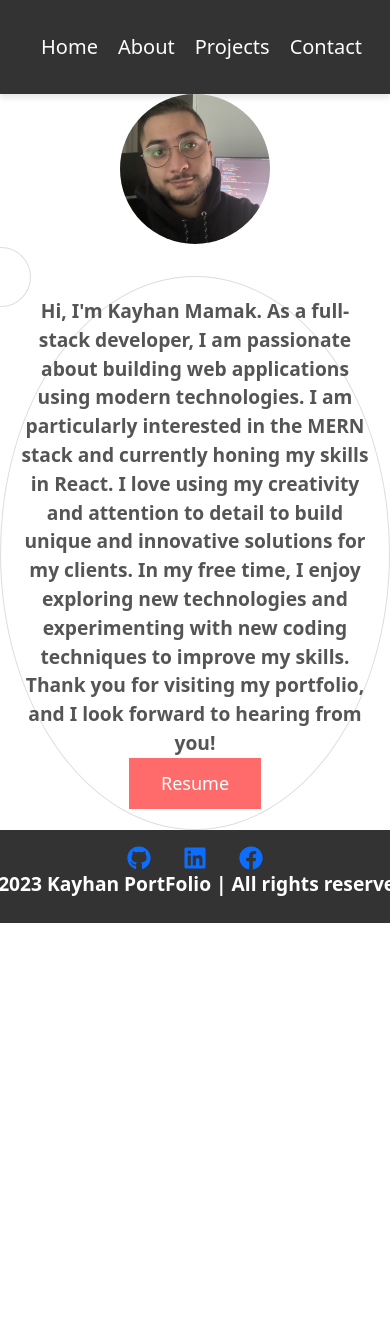
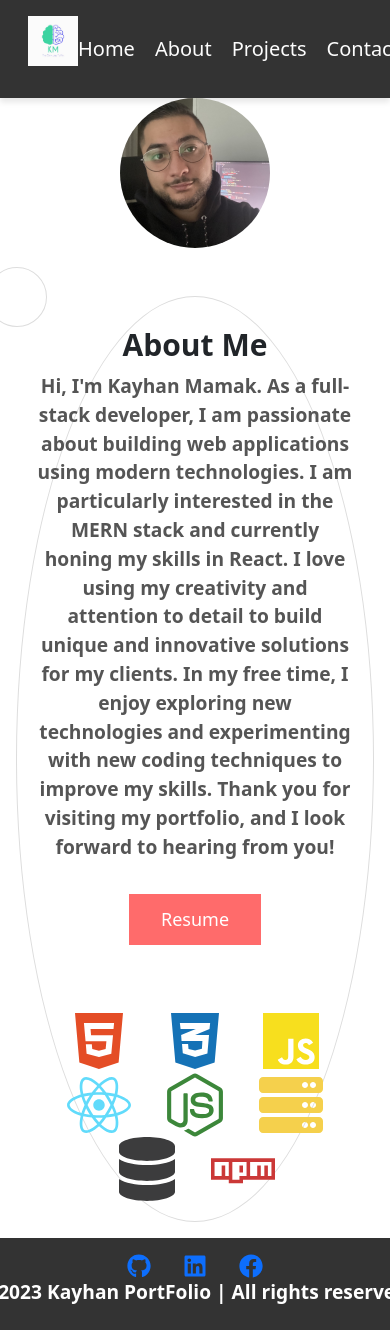
Before and after one commit to byunn90/React-Portfolio, a React (Create React App) app: page / in a window 390 px wide. Shown: the top 1330 px of the page. Before the commit the page ends 923 px from the top, so only its background shows below. Built offline with nearby package versions, Linux system fonts and the light colour scheme.

Commit message:
fixing about me

```diff
--- a/package.json
+++ b/package.json
@@ -5,6 +5,10 @@
   "private": true,
   "dependencies": {
     "@formspree/react": "^2.4.1",
+    "@fortawesome/fontawesome-svg-core": "^6.4.0",
+    "@fortawesome/free-brands-svg-icons": "^6.4.0",
+    "@fortawesome/free-solid-svg-icons": "^6.4.0",
+    "@fortawesome/react-fontawesome": "^0.2.0",
     "@testing-library/jest-dom": "^5.16.5",
     "@testing-library/react": "^11.1.0",
     "@testing-library/user-event": "^13.5.0",
--- a/src/components/Footer.js
+++ b/src/components/Footer.js
@@ -17,7 +17,7 @@ function Footer({ currentPage, handlePageChange }) {
         </a>
       </div>
       <div className="container d-flex justify-content-center align-items-center">
-        <a className="navbar-brand" href="#">
+        <a className="navbar-brand">
           © 2023 Kayhan PortFolio | All rights reserved.
         </a>
       </div>
--- a/src/components/NavBar.js
+++ b/src/components/NavBar.js
@@ -1,12 +1,18 @@
 import React from "react";
 import "../styles/Navbar.css";
+import logo from "../images/yjebqfmd.jpg";
 
 function Navbar({ currentPage, handlePageChange }) {
   return (
     <nav className="my-navbar">
       <div className="container d-flex justify-content-between align-items-center">
         <a className="navbar-brand" href="#">
-          <img></img>
+          <img
+            src={logo}
+            alt="Logo"
+            className="logo"
+            style={{ width: "50px", height: "50px" }}
+          />
         </a>
         <ul className="nav-links d-flex align-items-center">
           <li className="nav-item active">
--- a/src/components/pages/Home.js
+++ b/src/components/pages/Home.js
@@ -1,5 +1,16 @@
 import React from "react";
+import {
+  FaHtml5,
+  FaCss3Alt,
+  FaJs,
+  FaReact,
+  FaNodeJs,
+  FaServer,
+  FaDatabase,
+  FaNpm,
+} from "react-icons/fa";
 import pfp from "../../images/KayhanImage.jpg";
+import myResume from "../../CV/kayhanResume.pdf";
 import "../../styles/Home.css";
 
 function Home() {
@@ -12,6 +23,7 @@ function Home() {
       </div>
       <div className="right">
         <div className="cloud-container">
+          <header className="aboutMe-Header">About Me</header>
           <p className="about-me">
             Hi, I'm Kayhan Mamak. As a full-stack developer, I am passionate
             about building web applications using modern technologies. I am
@@ -22,10 +34,38 @@ function Home() {
             coding techniques to improve my skills. Thank you for visiting my
             portfolio, and I look forward to hearing from you!
           </p>
-          <div>
-            <a href="../../../CV/kayhanResume.pdf" download>
+          <div className="resume">
+            <a href={myResume} download>
               <button>Resume</button>
             </a>
+          </div>
+          <div className="skillset">
+            <ul>
+              <li>
+                <FaHtml5 style={{ color: "#E44D26" }} />
+              </li>
+              <li>
+                <FaCss3Alt style={{ color: "#1572B6" }} />
+              </li>
+              <li>
+                <FaJs style={{ color: "#F7DF1E" }} />
+              </li>
+              <li>
+                <FaReact style={{ color: "#61DBFB" }} />
+              </li>
+              <li>
+                <FaNodeJs style={{ color: "#3C873A" }} />
+              </li>
+              <li>
+                <FaServer style={{ color: "#F5D04C" }} />
+              </li>
+              <li>
+                <FaDatabase style={{ color: "#3C3C3D" }} />
+              </li>
+              <li>
+                <FaNpm style={{ color: "#CB3837" }} />
+              </li>
+            </ul>
           </div>
         </div>
       </div>
--- a/src/styles/Home.css
+++ b/src/styles/Home.css
@@ -158,3 +158,70 @@ button:active {
     height: 1.5rem;
   }
 }
+.list {
+  list-style-type: none;
+  padding-left: 0;
+}
+
+.list li {
+  display: flex;
+  align-items: center;
+  margin-bottom: 0.5rem;
+}
+
+.list li svg {
+  margin-right: 0.5rem;
+}
+
+.skillset {
+  margin-top: 2rem;
+}
+
+.skillset ul {
+  list-style: none;
+  margin: 0;
+  padding: 0;
+  display: flex;
+  flex-wrap: wrap;
+  justify-content: center;
+}
+
+.skillset li {
+  margin: 0 1rem;
+  text-align: center;
+}
+
+.skillset svg {
+  width: 4rem;
+  height: 4rem;
+  color: #555;
+}
+
+.aboutMe-Header {
+  font-size: 30px;
+}
+
+.resume {
+  margin-top: 2rem;
+}
+
+.skillset {
+  margin-top: 4rem;
+}
+
+.about-me-header {
+  display: none;
+}
+
+@media screen and (max-width: 1024px) {
+  .about-me-header {
+    display: block;
+    position: absolute;
+    top: 0;
+    left: 50%;
+    transform: translateX(-50%);
+    background-color: #fff;
+    padding: 10px;
+    border-bottom: 1px solid #ccc;
+  }
+}
--- a/src/styles/Navbar.css
+++ b/src/styles/Navbar.css
@@ -123,6 +123,9 @@
   .nav-link {
     font-size: 1.2rem;
   }
+  .navbar-brand {
+    margin-right: 100px;
+  }
 
   .my-footer {
     height: auto;
@@ -134,3 +137,33 @@
     margin-bottom: 0.5rem;
   }
 }
+@media screen and (max-width: 767.98px) {
+  .aboutMe-Header {
+    font-size: 20px;
+  }
+}
+
+@media screen and (max-width: 479.98px) {
+  .aboutMe-Header {
+    font-size: 18px;
+    padding: 5px;
+  }
+}
+
+@media screen and (max-width: 803.98px) {
+  .right {
+    flex-direction: column;
+    align-items: flex-start;
+    height: auto;
+    padding: 1rem;
+  }
+}
+
+@media screen and (max-width: 787.98px) {
+  .right {
+    flex-direction: column;
+    align-items: flex-start;
+    height: auto;
+    padding: 1rem;
+  }
+}
```
Also changed, not shown: src/images/yjebqfmd.jpg (added), 1 other file (tests, documents, lock files or other folders).
